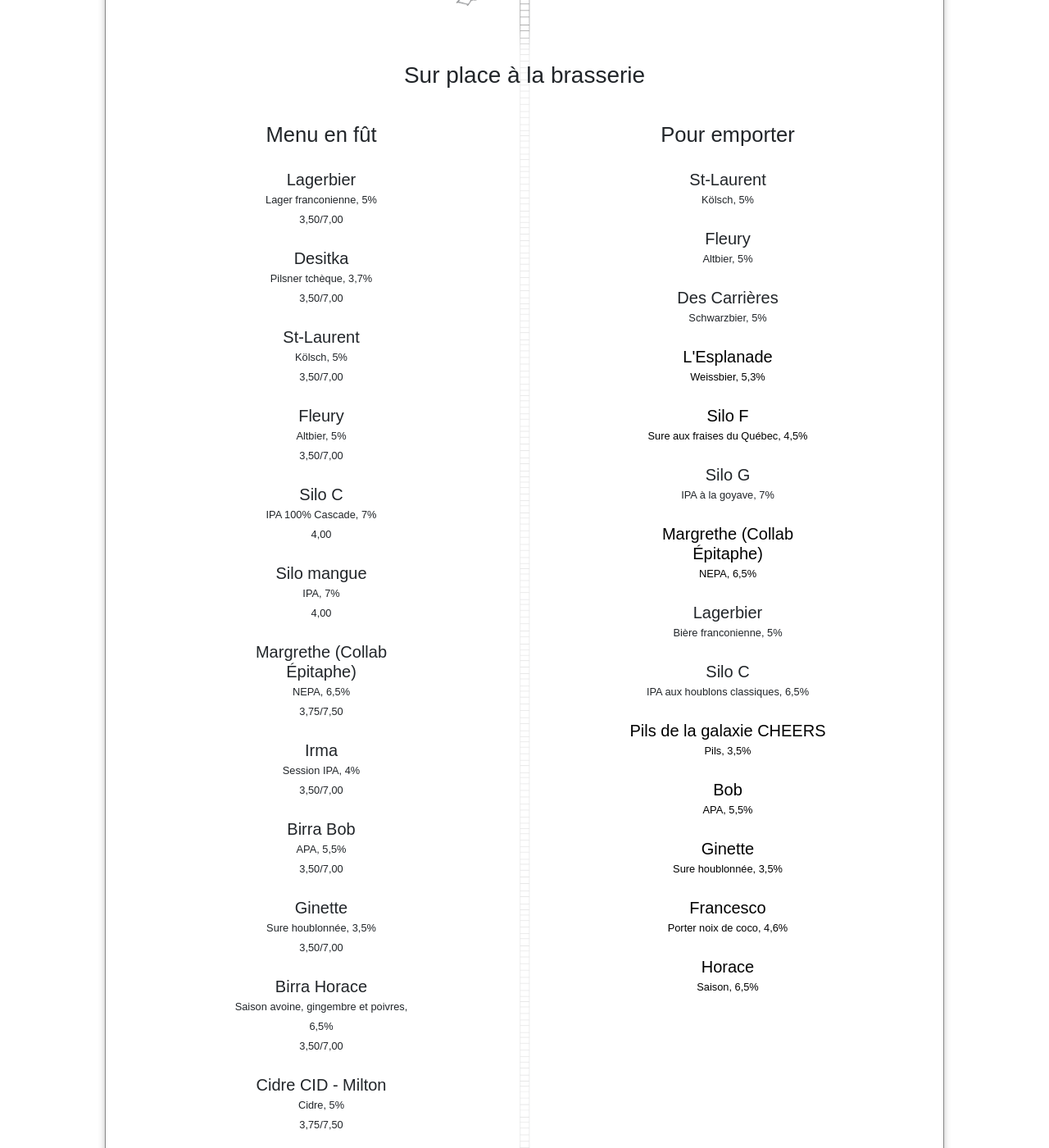
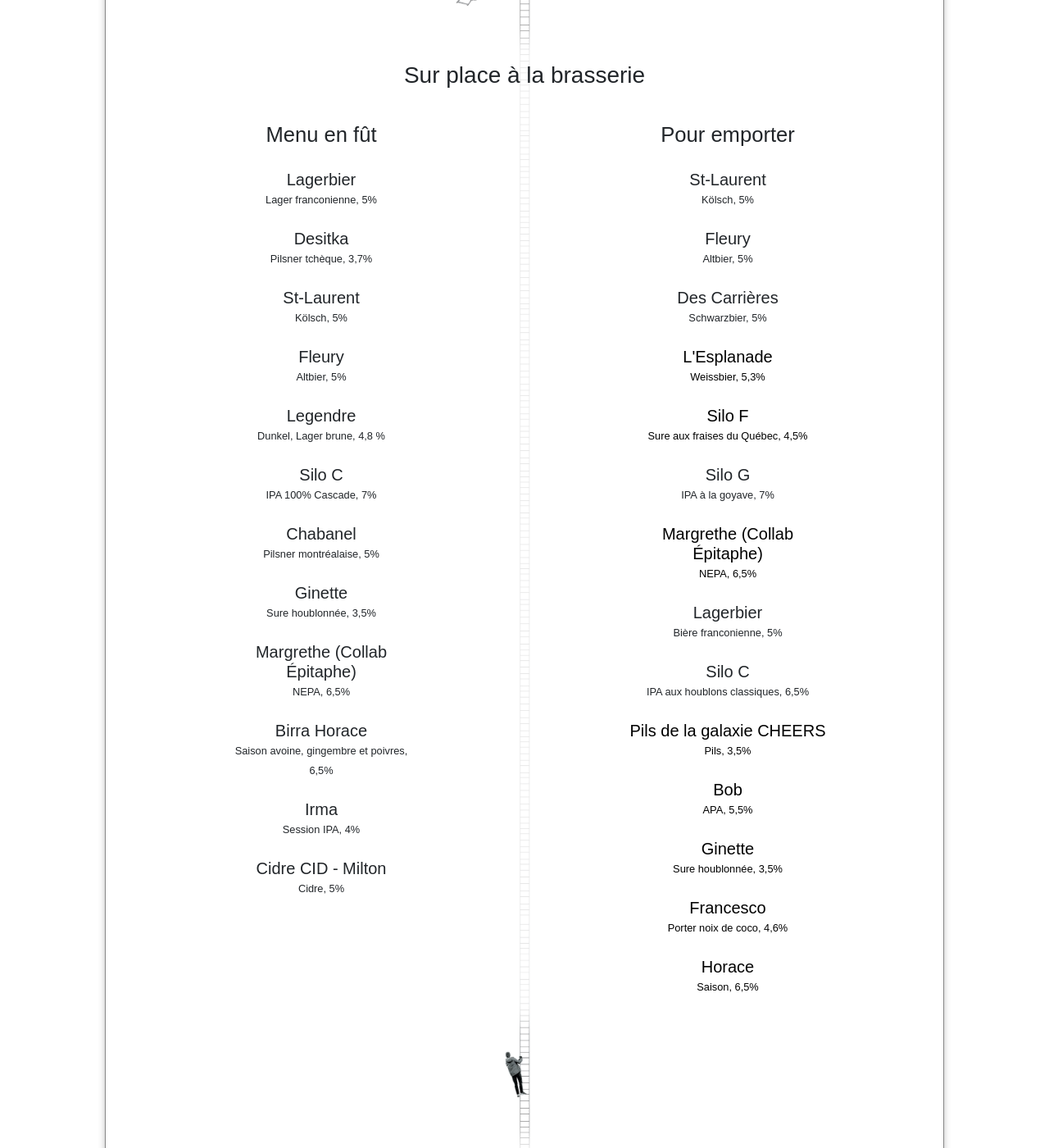
Before and after one commit to bieresilo/silo, a Jekyll site: the page built from index.html, in a window 1280 px wide and 1400 px high, scrolled down 2427 px. Shown: the whole window at 82% size. Built offline with Jekyll 4.4.1, drawn with Linux system fonts in a browser that asks for light colours; nearby versions of some CDN libraries; some web fonts are replaced.

Commit message:
Update ontap.yml

```diff
--- a/_data/ontap.yml
+++ b/_data/ontap.yml
@@ -1,54 +1,47 @@
 - name: Lagerbier
   type: Lager franconienne
   abv: 5%
-  price: 3,50/7,00
 - name: Desitka
   type: Pilsner tchèque
   abv: 3,7%
-  price: 3,50/7,00
 - name: St-Laurent
   type: Kölsch
   abv: 5%
-  price: 3,50/7,00
 - name: Fleury
   type: Altbier
   abv: 5%
   id: 3
-  price: 3,50/7,00
+- name: Legendre
+  type: Dunkel, Lager brune
+  abv: 4,8 %
 - name: Silo C
   type: IPA 100% Cascade
   abv: 7%
-  price: "4,00"
-- name: Silo mangue
-  type: IPA
-  abv: 7%
-  price: "4,00"
+- name: Chabanel
+  type: Pilsner montréalaise
+  abv: 5%
+- name: Ginette
+  type: Sure houblonnée
+  abv: 3,5%
 - name: Margrethe (Collab Épitaphe)
   type: NEPA
   abv: 6,5%
-  price: 3,75/7,50
+- name: Birra Horace
+  type: Saison avoine, gingembre et poivres
+  abv: 6,5%
 - name: Irma
   type: Session IPA
   abv: 4%
-  price: 3,50/7,00
-- name: Birra Bob
-  type: APA
-  abv: 5,5%
-  price: 3,50/7,00
-- name: Ginette
-  type: Sure houblonnée
-  abv: 3,5%
-  price: 3,50/7,00
-- name: Birra Horace
-  type: Saison avoine, gingembre et poivres
-  abv: 6,5%
-  price: 3,50/7,00
 - name: Cidre CID - Milton
   type: Cidre
   abv: 5%
-  price: 3,75/7,50
 
-
+#- name: Silo mangue
+#  type: IPA
+#  abv: 7%
+#- name: Birra Bob
+#  type: APA
+#  abv: 5,5%
 #- name: Petite Pils de la galaxie (Collab Cheers)
 #  type: Pils
 #  abv: 3,5%
```
